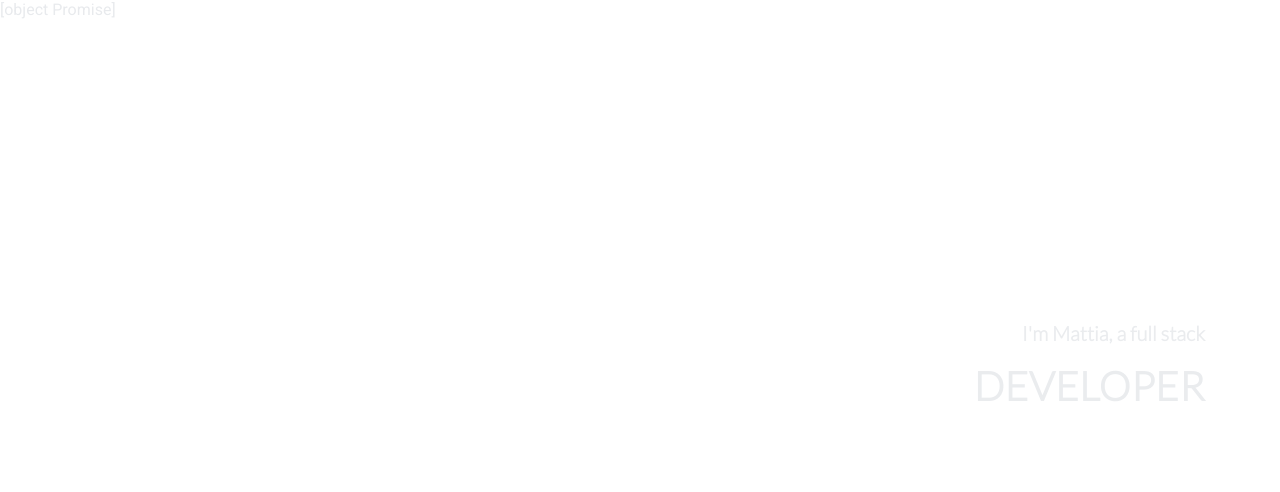
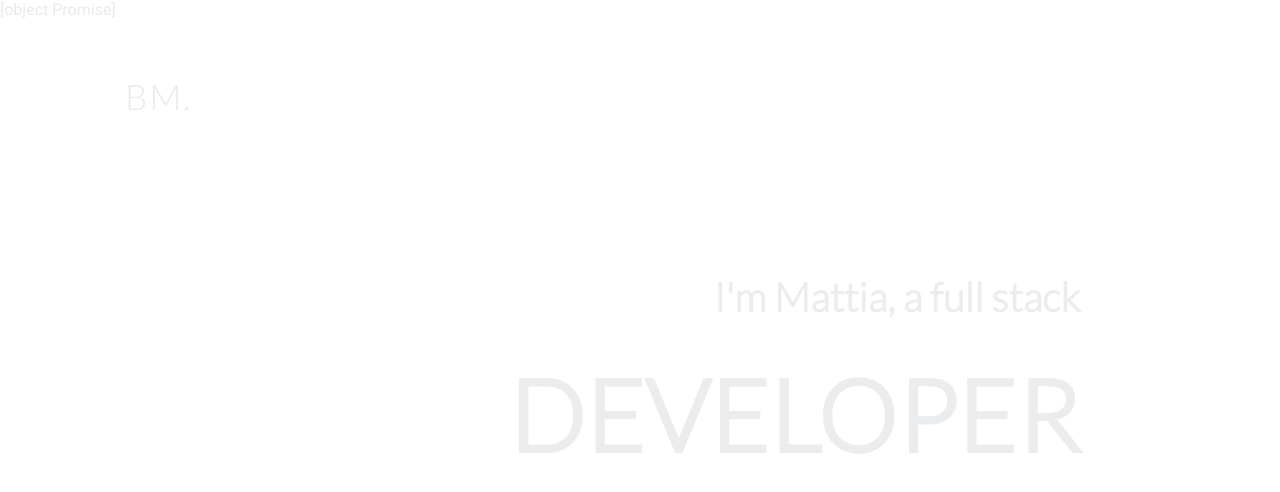
Before and after one commit to mattia-bonardi-smeup/bm-portfolio, a Nuxt app: page / in a window 1280 px wide. Shown: the top 492 px of the page. Built offline with nearby package versions, Linux system fonts and the light colour scheme; a web font is replaced by a local one.

Commit message:
About page desktop version

```diff
--- a/components/header.vue
+++ b/components/header.vue
@@ -67,7 +67,7 @@ const menuToggle = () => {
   font-family: 'Lato', sans-serif;
   letter-spacing: 2px;
   text-decoration: none;
-  color: white;
+  color: #e8eaed;
 }
 
 .menu{
--- a/pages/about.vue
+++ b/pages/about.vue
@@ -236,4 +236,27 @@ onMounted(() => {
   text-align: right;
 }
 
+/** Desktop */
+@media screen and (min-width: 992px) {
+  .container{
+    padding: 0 250px 0;
+  }
+
+  .profile-image-wrapper{
+    margin-top: 80px;
+    height: auto;
+  }
+
+  .presentation{
+    font-size: 36px;
+  }
+
+  .section-title{
+    font-size: 60px;
+  }
+
+  .experience-element{
+    font-size: 18px;
+  }
+}
 </style>
--- a/pages/index.vue
+++ b/pages/index.vue
@@ -87,4 +87,19 @@ const toMail = () => window.open('mailto:mattiabonardi99@gmail.com');
 .social{
   cursor: pointer;
 }
+
+/** Desktop */
+@media screen and (min-width: 992px) {
+  .title-wrapper{
+    padding: 0 200px 0;
+  }
+
+  .title{
+    font-size: 100px;
+  }
+
+  .subtitle {
+    font-size: 40px;
+  }
+}
 </style>
```
